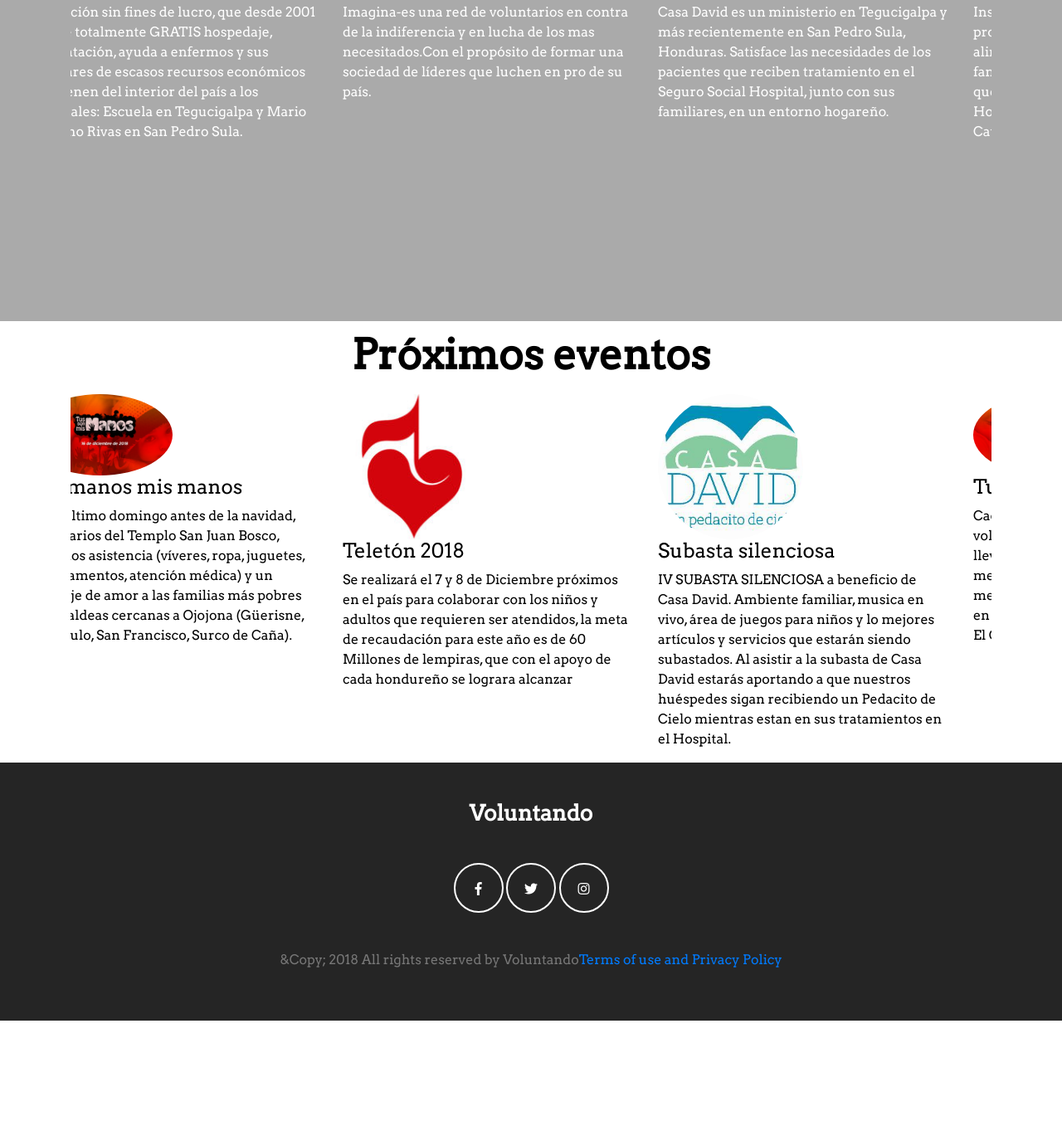
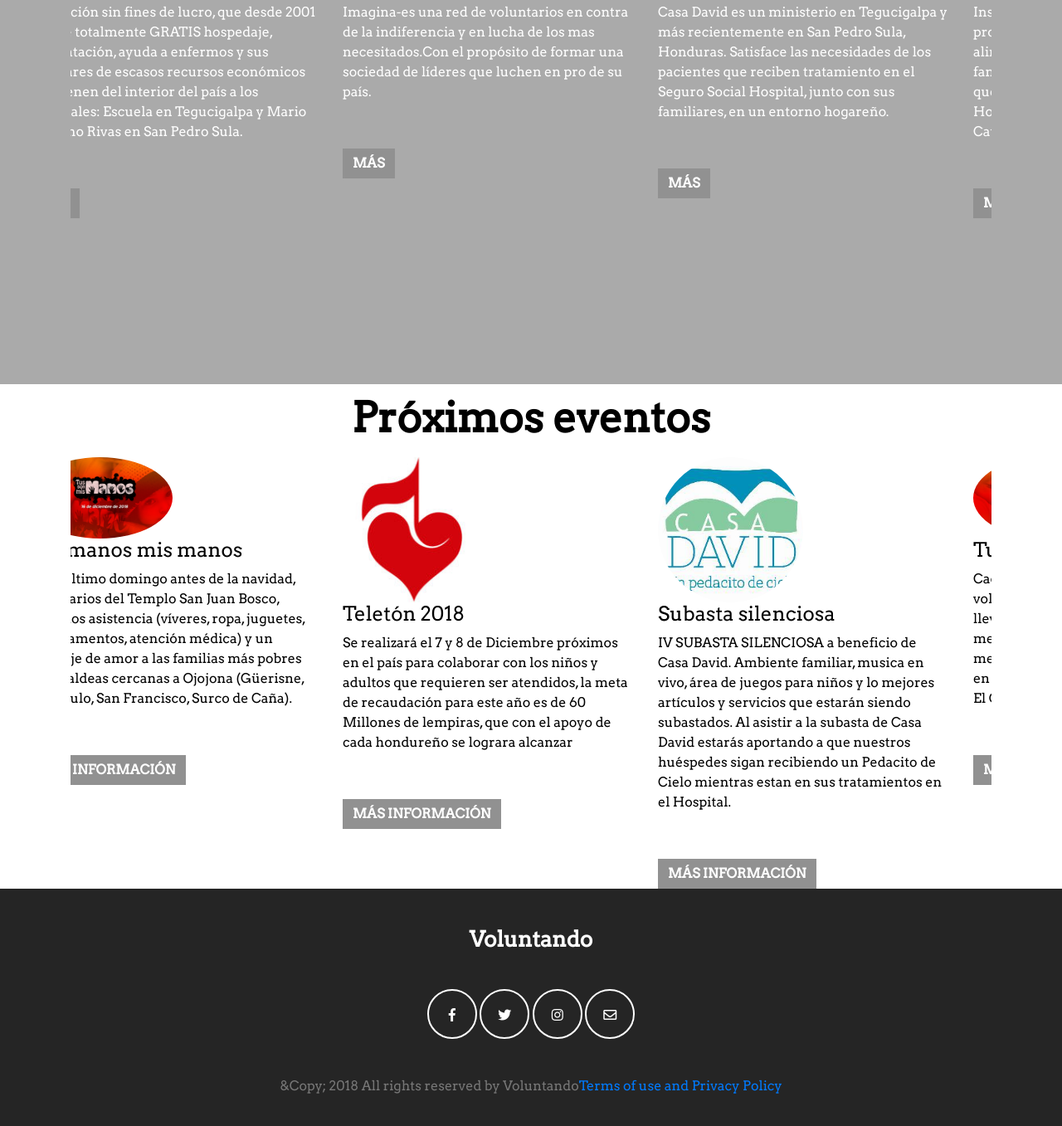
Before and after one commit to mariaisabelcorea/voluntando, a plain HTML site: page index.html in a window 1280 px wide. Shown: the part 2342-3699 px from the top of the page at 83% size. Before the commit the page ends 3572 px from the top, so only its background shows below. Drawn offline with nearby package versions, Linux system fonts and the light colour scheme.

Commit message:
Add files via upload

```diff
--- a/index.html
+++ b/index.html
@@ -149,6 +149,7 @@
 
 					<h4>Imagina</h4>
 					<p>Imagina-es una red de voluntarios en contra de la indiferencia y en lucha de los mas necesitados.Con el propósito de formar una sociedad de líderes que luchen en pro de su país.</p>
+					<a href="login.html" class="btn btn-light btn-naranja">Más</a>
 
 				</div>
 
@@ -158,6 +159,7 @@
 					<h4>Casa David</h4>
 
 					<p>Casa David es un ministerio en Tegucigalpa y más recientemente en San Pedro Sula, Honduras. Satisface las necesidades de los pacientes que reciben tratamiento en el Seguro Social Hospital, junto con sus familiares, en un entorno hogareño. </p>
+					<a href="https://www.casadavidhn.com/" class="btn btn-light btn-naranja">Más</a>
 
 				</div>
 
@@ -166,6 +168,7 @@
 					<h4>Fundación abrigo</h4>
 
 					<p>Institución sin fines de lucro, que desde 2001 provee  totalmente GRATIS  hospedaje, alimentación, ayuda a enfermos  y  sus  familiares  de escasos recursos económicos que vienen del interior del país a los Hospitales:  Escuela en Tegucigalpa y  Mario Catarino Rivas en San Pedro Sula.</p>
+					<a href="https://fundacionabrigo.org/" class="btn btn-light btn-naranja">Más</a>
 
 				</div>
 
@@ -187,6 +190,7 @@
 
 					<h4>Teletón 2018</h4>
 					<p>Se realizará el 7 y 8 de Diciembre próximos en el país para colaborar con los niños y adultos que requieren ser atendidos, la meta de recaudación para este año es de 60 Millones de lempiras, que con el apoyo de cada hondureño se lograra alcanzar</p>
+					  <a href="http://teleton.org.hn/" class="btn btn-light btn-naranja">Más Información</a>
 
 				</div>
 
@@ -196,7 +200,7 @@
 					<h4>Subasta silenciosa</h4>
 
 					<p>IV SUBASTA SILENCIOSA a beneficio de Casa David. Ambiente familiar, musica en vivo, área de juegos para niños y lo mejores artículos y servicios que estarán siendo subastados. Al asistir a la subasta de Casa David estarás aportando a que nuestros huéspedes sigan recibiendo un Pedacito de Cielo mientras estan en sus tratamientos en el Hospital.</p>
-
+					<a href="https://www.casadavidhn.com/" class="btn btn-light btn-naranja">Más Información</a>
 				</div>
 
 				<div class="single-shot">
@@ -204,6 +208,7 @@
 					<h4>Tus manos mis manos</h4>
 
 					<p>Cada último domingo antes de la navidad, voluntarios del Templo San Juan Bosco, llevamos asistencia (víveres, ropa, juguetes, medicamentos, atención médica) y un mensaje de amor a las familias más pobres en las aldeas cercanas a Ojojona (Güerisne, El Círculo, San Francisco, Surco de Caña).</p>
+					<a href="https://www.facebook.com/tusmanossonmismanos/" class="btn btn-light btn-naranja">Más Información</a>
 
 				</div>
 
@@ -221,9 +226,9 @@
 			<li><a href="https://www.facebook.com/Voluntando-377564856119680/"><i class="fab fa-facebook-f"></i>
 
 </a></li>
-			<li><a href=""><i class="fab fa-twitter"></i></a></li>
+			<li><a href="https://twitter.com/VoluntandoH"><i class="fab fa-twitter"></i></a></li>
 			<li><a href="https://www.instagram.com/p/Bq6HXabBUjj/?utm_source=ig_share_sheet&igshid=vz73sfitnign"><i class="fab fa-instagram"></i></a></li>
-
+			<li><a href=" voluntandohn@gmail.com"><i class="far fa-envelope"></i></a></li>
 
 		</ul>
 		<p>&Copy; 2018 All rights reserved by Voluntando<a href="#">Terms of use and Privacy Policy </a></p>
```
